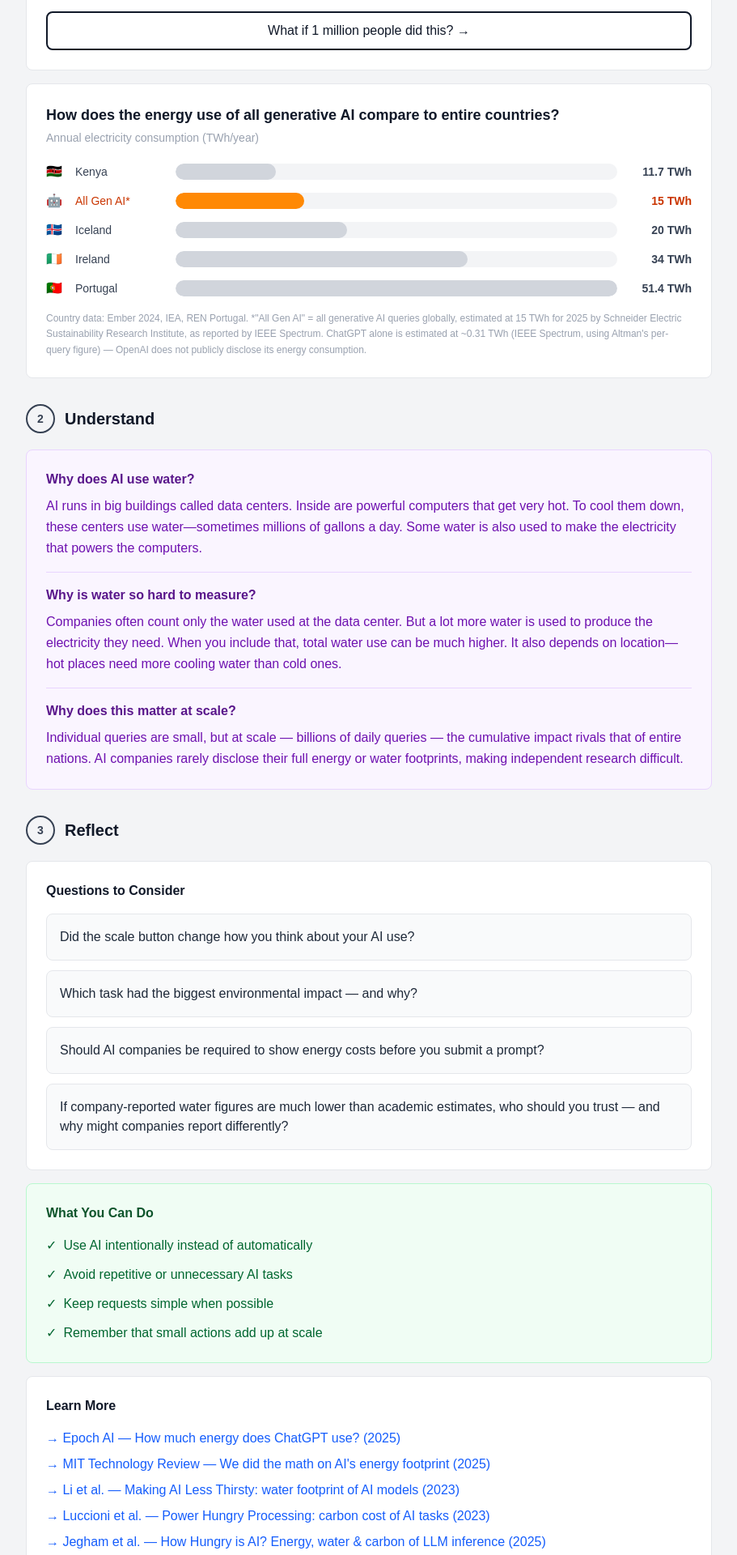
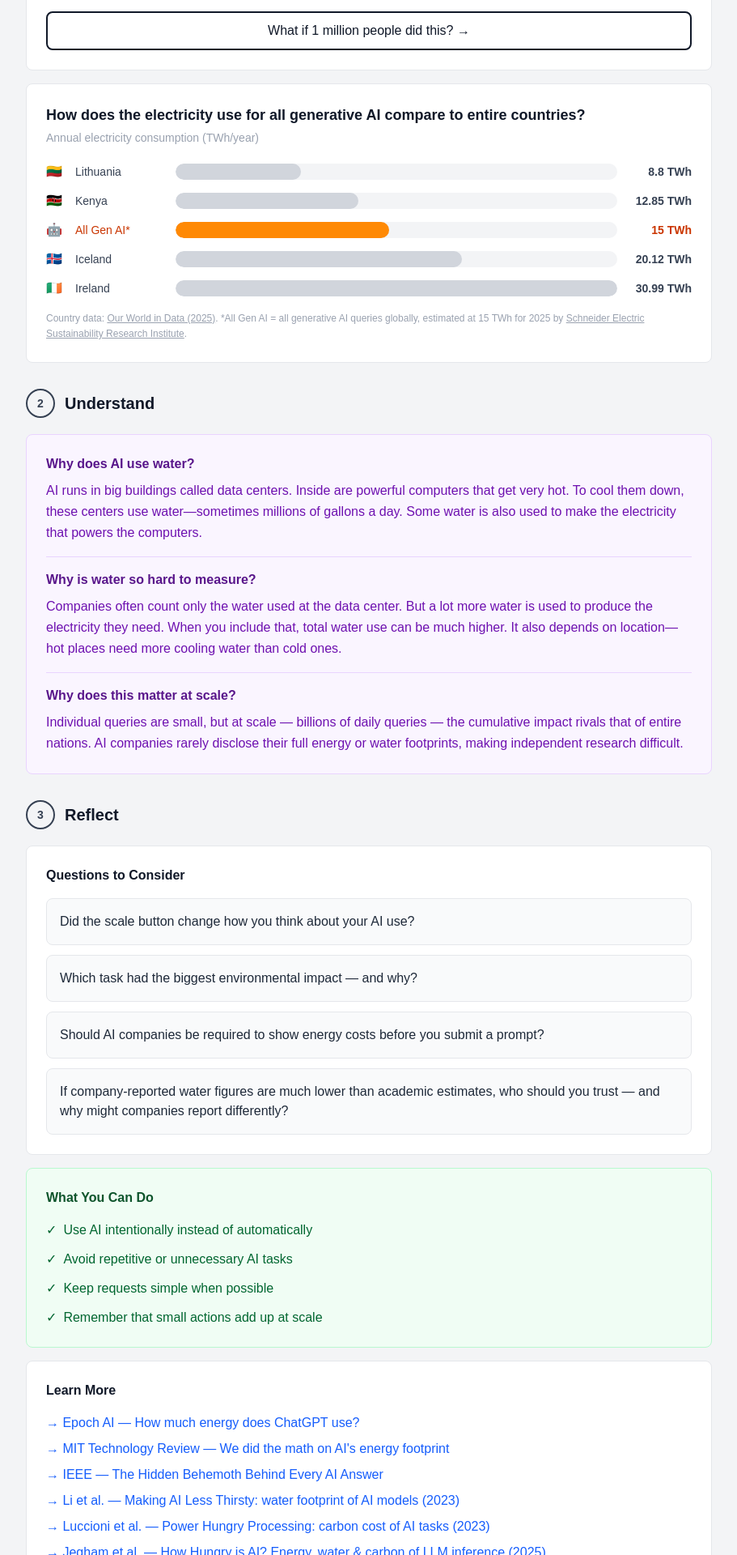
Before and after one commit to catebarry/ai-literacy-site, a Next.js app: page /modules/environment in a window 1280 px wide. Shown: the part 1400-3320 px from the top of the page at 81% size, without its empty margins (184-1095 px from the left). Built offline with nearby package versions, Linux system fonts and the light colour scheme.

Commit message:
updated envi mod

```diff
--- a/app/modules/environment/page.tsx
+++ b/app/modules/environment/page.tsx
@@ -83,16 +83,12 @@ const TASKS: Task[] = [
 ];
 
 // Annual electricity consumption in TWh — sorted ascending
-// Country sources: Ember 2024, IEA, REN (Portugal)
-// "All Gen AI" figure: Schneider Electric Sustainability Research Institute (2025),
-// as reported by IEEE Spectrum. OpenAI does not publicly disclose ChatGPT's energy use;
-// IEEE Spectrum estimates ChatGPT alone at ~0.31 TWh using Altman's per-query figure.
 const COUNTRIES = [
-    { name: "Kenya", twh: 11.7, flag: "🇰🇪", isAI: false },
+    { name: "Lithuania", twh: 8.80, flag: "🇱🇹", isAI: false },
+    { name: "Kenya", twh: 12.85, flag: "🇰🇪", isAI: false },
     { name: "All Gen AI*", twh: 15, flag: "🤖", isAI: true },
-    { name: "Iceland", twh: 20, flag: "🇮🇸", isAI: false },
-    { name: "Ireland", twh: 34, flag: "🇮🇪", isAI: false },
-    { name: "Portugal", twh: 51.4, flag: "🇵🇹", isAI: false },
+    { name: "Iceland", twh: 20.12, flag: "🇮🇸", isAI: false },
+    { name: "Ireland", twh: 30.99, flag: "🇮🇪", isAI: false },
   ];
 
 export default function EnvironmentModule() {
@@ -369,7 +365,7 @@ export default function EnvironmentModule() {
         {/* Country Comparison */}
         <div className="bg-white border border-gray-200 rounded-lg p-6 mb-4">
           <p className="text-lg font-semibold text-gray-900 mb-1">
-            How does the energy use of all generative AI compare to entire countries?
+            How does the electricity use for all generative AI compare to entire countries?
           </p>
           <p className="text-sm text-gray-400 mb-5">
             {"Annual electricity consumption (TWh/year)"}
@@ -404,7 +400,24 @@ export default function EnvironmentModule() {
             ))}
           </div>
           <p className="text-xs text-gray-400 mt-4 leading-relaxed">
-            Country data: Ember 2024, IEA, REN Portugal. *"All Gen AI" = all generative AI queries globally, estimated at 15 TWh for 2025 by Schneider Electric Sustainability Research Institute, as reported by IEEE Spectrum. ChatGPT alone is estimated at ~0.31 TWh (IEEE Spectrum, using Altman's per-query figure) — OpenAI does not publicly disclose its energy consumption.
+            Country data:{" "}
+            <a
+              href="https://ourworldindata.org/energy"
+              target="_blank"
+              rel="noopener noreferrer"
+              className="underline"
+            >
+              Our World in Data (2025)
+            </a>
+            . *All Gen AI = all generative AI queries globally, estimated at 15 TWh for 2025 by{" "}
+            <a
+              href="https://spectrum.ieee.org/ai-energy-use#:~:text=OpenAI%20doesn't%20provide%20much%20information%20about%20its,is%20equal%20to%20powering%2029%2C000%20US%20homes"
+              target="_blank"
+              rel="noopener noreferrer"
+              className="underline"
+            >
+              Schneider Electric Sustainability Research Institute
+            </a>.
           </p>
         </div>
 
@@ -517,12 +530,16 @@ export default function EnvironmentModule() {
           <div className="space-y-2">
             {[
               {
-                label: "Epoch AI — How much energy does ChatGPT use? (2025)",
+                label: "Epoch AI — How much energy does ChatGPT use?",
                 href: "https://epoch.ai/gradient-updates/how-much-energy-does-chatgpt-use",
               },
               {
-                label: "MIT Technology Review — We did the math on AI's energy footprint (2025)",
+                label: "MIT Technology Review — We did the math on AI's energy footprint",
                 href: "https://www.technologyreview.com/2025/05/20/1116327/ai-energy-usage-climate-footprint-big-tech/",
+              },
+              {
+                label: "IEEE — The Hidden Behemoth Behind Every AI Answer",
+                href: "https://spectrum.ieee.org/ai-energy-use#:~:text=OpenAI%20doesn't%20provide%20much%20information%20about%20its,is%20equal%20to%20powering%2029%2C000%20US%20homes",
               },
               {
                 label: "Li et al. — Making AI Less Thirsty: water footprint of AI models (2023)",
```
